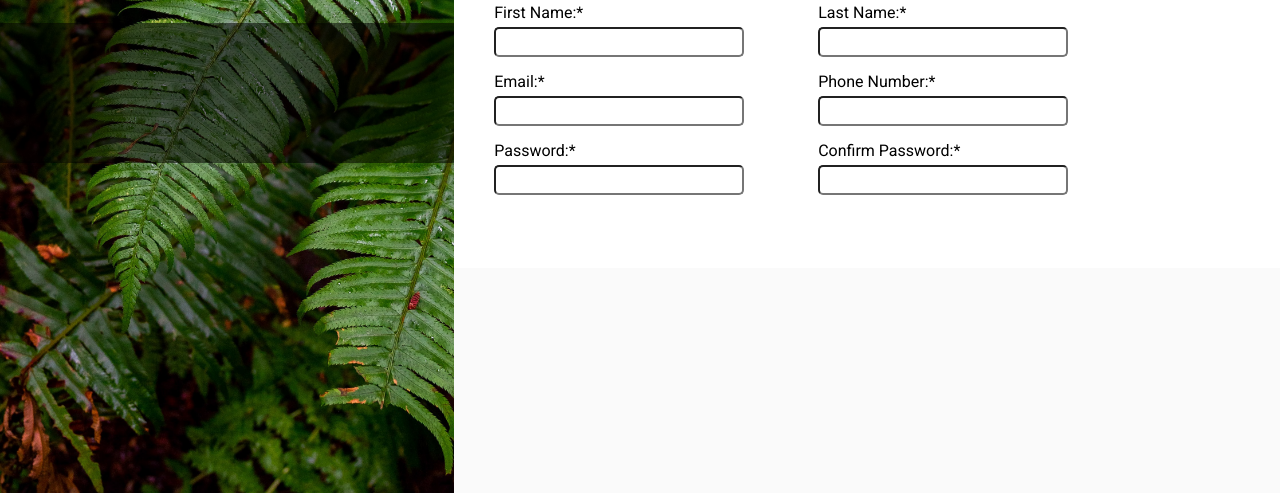
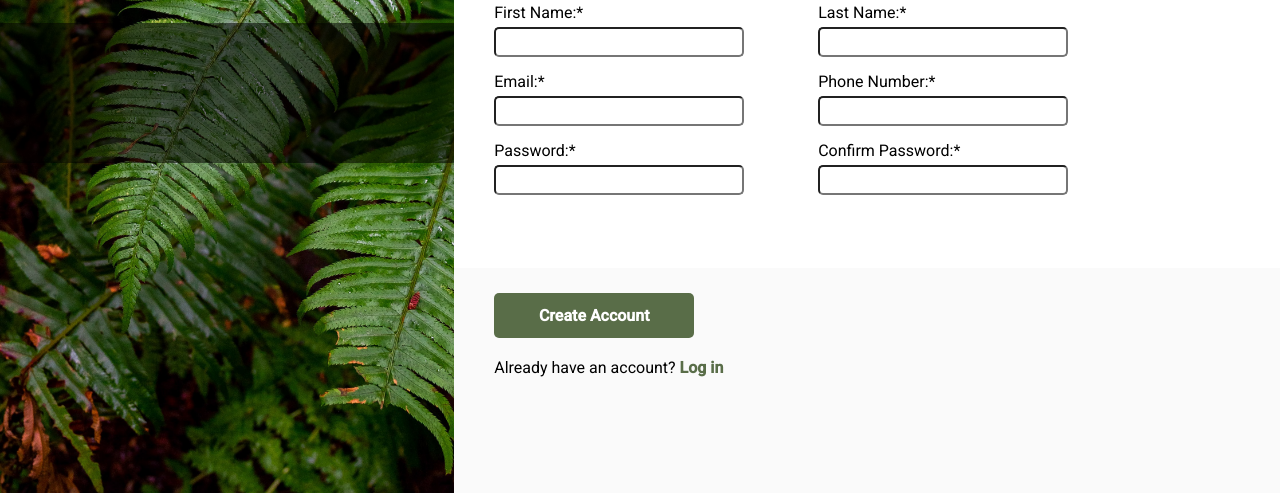
Before and after one commit to codepirate2022/sign-up-form, a plain HTML site: page index.html in a window 1280 px wide. Shown: the part 307-800 px from the top of the page. Drawn offline with Linux system fonts and the light colour scheme.

Commit message:
Form Footer With Button and Text

```diff
--- a/index.html
+++ b/index.html
@@ -27,7 +27,7 @@
                 <div class="input-header">
                     <p> Let's do this! </p>
                 </div>
-                <form action="#">
+                <form action="#" id="myform">
                     <div class="group1">
                         <div>
                             <label for="user_firstname"> First Name:* </label>
@@ -39,7 +39,6 @@
                             <input type="text" name="user_lastname" id="user_lastname"required>
                         </div>
                     </div>
-
                     <div class="group2">
                         <div>
                             <label for="user_email"> Email:* </label>
@@ -51,23 +50,21 @@
                             <input type="text" name="user_phone" id="user_phone" required>
                         </div>
                     </div>
-
                     <div class="group3">
                         <div>
                             <label for="user_password"> Password:* </label>
                             <input type="password" name="user_password" id="user_password" required>
                         </div>
-
                         <div>
                             <label for="user_passwordconfirm"> Confirm Password:* </label>
-                            <input type="text" name="user_passwordconfirm" id="user_passwordconfirm" required>
+                            <input type="password" name="user_passwordconfirm" id="user_passwordconfirm" required>
                         </div>
                     </div>
                 </form>
             </div>
-
             <div class="form-footer">
-
+                <button type="submit" form="myform"> Create Account </button>
+                <p> Already have an account? <a href="#"> <span class="green"> Log in</span></p></a>
             </div>
         </div>
     </div>
--- a/style.css
+++ b/style.css
@@ -26,7 +26,6 @@
     width: 100%;
     height: 140px;
     background: rgba(0, 0, 0, 0.527);
-
 }
 
 .form-container {
@@ -105,3 +104,38 @@ input:focus:valid {
     height: 33vh;
     background-color: #FAFAFA;
 }
+
+button {
+    background-color: #596D48;
+    color: white;
+    font-size: 1rem;
+    font-family: 'Roboto', sans-serif;
+    font-weight: bold;
+    border-radius: 5px;
+    border: none;
+    height: 45px;
+    width: 200px;
+    padding: 10px;
+    margin: 25px 0px 20px 40px;
+    outline: none;
+}
+
+.form-footer > p {
+    color: black;
+    font-size: 1rem;
+    font-family: 'Roboto', sans-serif;
+    margin: 0px 0px 25px 40px;
+}
+
+.green {
+    color: #596D48;
+    font-weight: bold;
+}
+
+a {
+    text-decoration: none;
+}
+
+button:active {
+    background: rgba(0, 0, 0, 0.527);
+}
```
